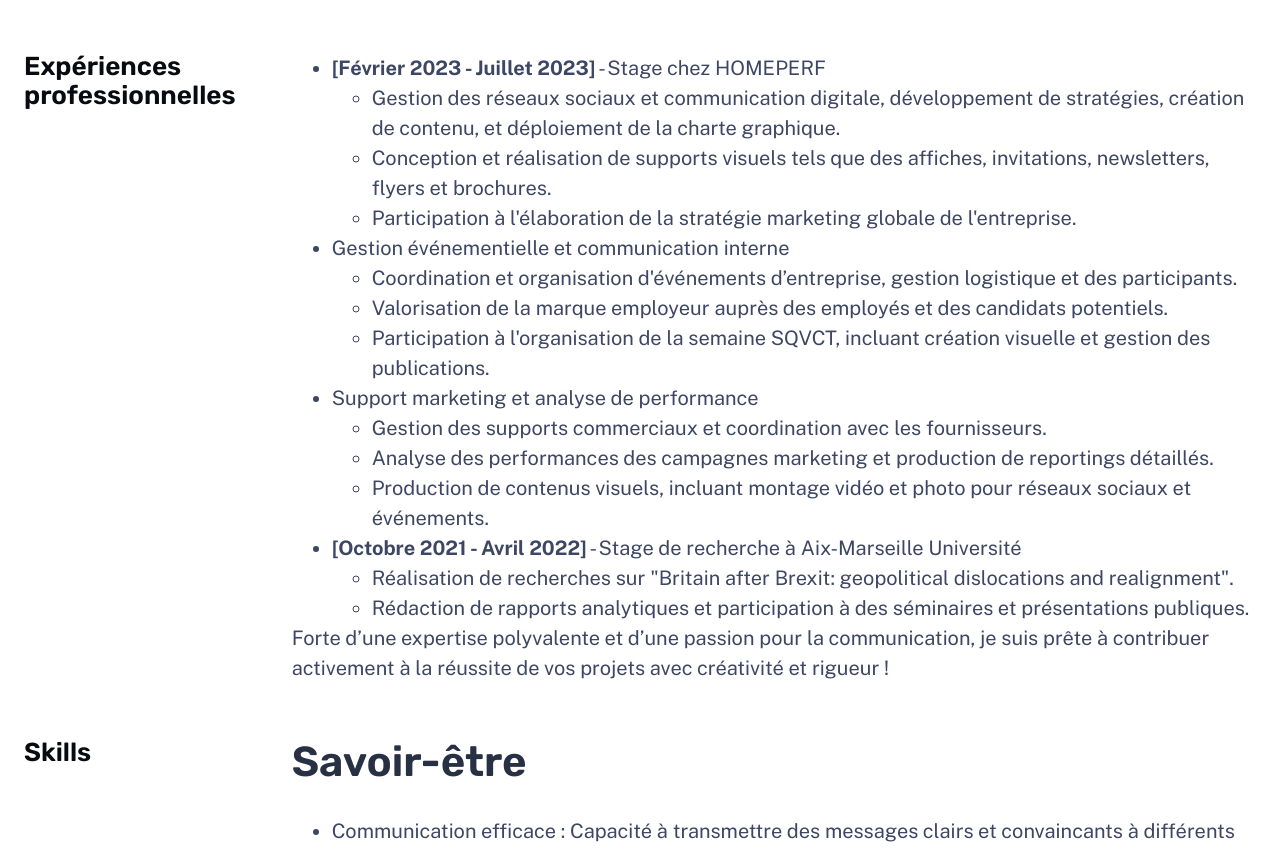
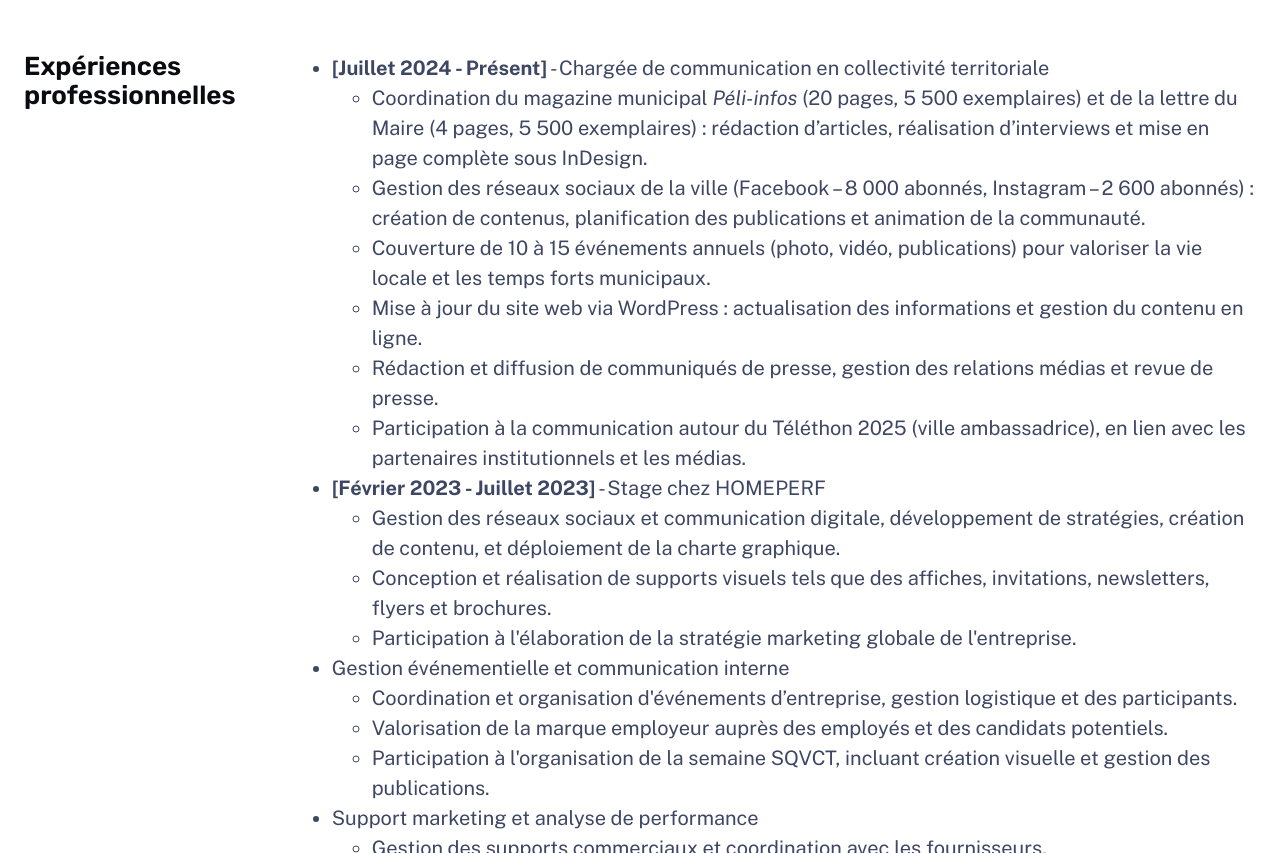
Before and after one commit to Mathieu-Soussignan/portfolio-clementine, an Astro site: page /about in a window 1280 px wide. Shown: the part 1568-2421 px from the top of the page. Built offline with nearby package versions, Linux system fonts and the light colour scheme; Astro itself is replaced by a stand-in of ours.

Commit message:
Update section About

```diff
--- a/src/pages/about.astro
+++ b/src/pages/about.astro
@@ -57,6 +57,35 @@ import Hero from "../components/Hero.astro";
       <h2 class="section-title">Expériences professionnelles</h2>
       <div class="content">
         <ul>
+          <li>
+            <strong>[Juillet 2024 - Présent]</strong> - Chargée de communication en collectivité territoriale
+            <ul>
+              <li>
+                Coordination du magazine municipal <em>Péli-infos</em> (20 pages, 5 500 exemplaires)
+                et de la lettre du Maire (4 pages, 5 500 exemplaires) : rédaction d’articles,
+                réalisation d’interviews et mise en page complète sous InDesign.
+              </li>
+              <li>
+                Gestion des réseaux sociaux de la ville (Facebook – 8 000 abonnés, Instagram – 2 600 abonnés) :
+                création de contenus, planification des publications et animation de la communauté.
+              </li>
+              <li>
+                Couverture de 10 à 15 événements annuels (photo, vidéo, publications) pour valoriser
+                la vie locale et les temps forts municipaux.
+              </li>
+              <li>
+                Mise à jour du site web via WordPress : actualisation des informations et gestion du contenu en ligne.
+              </li>
+              <li>
+                Rédaction et diffusion de communiqués de presse, gestion des relations médias et revue de presse.
+              </li>
+              <li>
+                Participation à la communication autour du Téléthon 2025 (ville ambassadrice),
+                en lien avec les partenaires institutionnels et les médias.
+              </li>
+            </ul>
+          </li>
+
           <li>
             <strong>[Février 2023 - Juillet 2023]</strong> - Stage chez HOMEPERF
             <ul>
```
Lines whose indentation alone changed are shown as unchanged.
